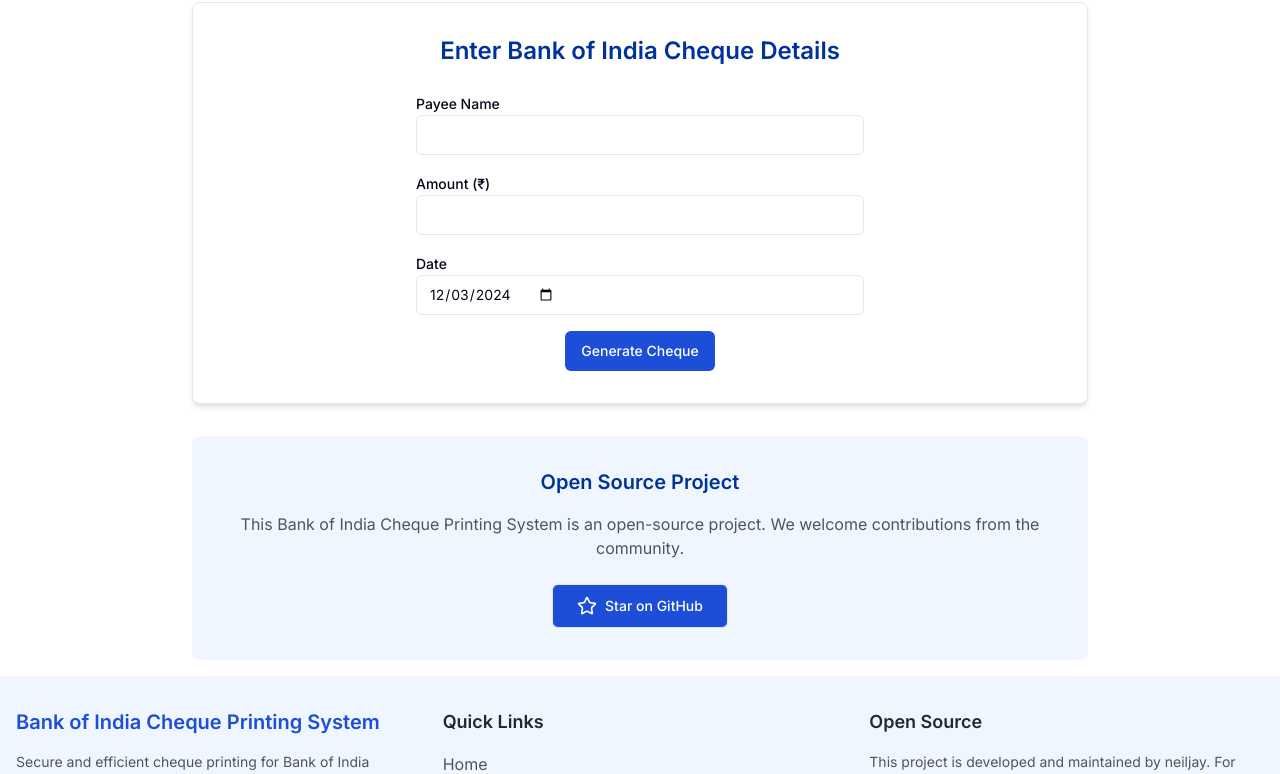
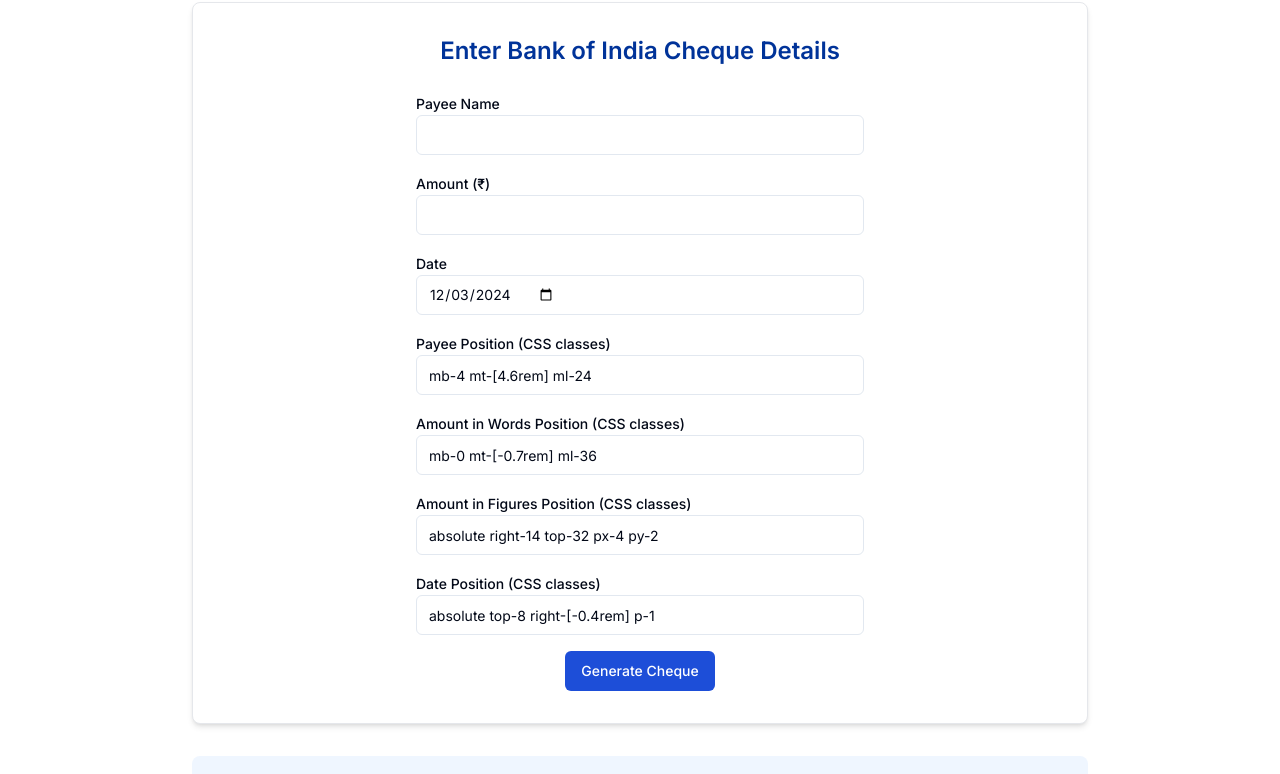
Before and after one commit to neil-jay/boi-cheque-printing-system, a Next.js app: page / in a window 1280 px wide. Shown: the part 356-1130 px from the top of the page. Built offline with nearby package versions, Linux system fonts and the light colour scheme.

Commit message:
feat: Enable user to set custom value

```diff
--- a/components/Cheque.tsx
+++ b/components/Cheque.tsx
@@ -4,10 +4,14 @@ interface ChequeProps {
   payee: string
   amount: string
   date: string
+  payeePosition: string
+  amountWordsPosition: string
+  amountFiguresPosition: string
+  datePosition: string
 }
 
 export const Cheque = forwardRef<HTMLDivElement, ChequeProps>(
-  ({ payee, amount, date }, ref) => {
+  ({ payee, amount, date, payeePosition, amountWordsPosition, amountFiguresPosition, datePosition }, ref) => {
     const formattedAmount = new Intl.NumberFormat('en-IN', {
       minimumFractionDigits: 2,
       maximumFractionDigits: 2
@@ -72,7 +76,7 @@ export const Cheque = forwardRef<HTMLDivElement, ChequeProps>(
         }}
       >
         {/* Date Section */}
-        <div className="absolute top-8 right-[-0.4rem] p-1">
+        <div className={datePosition}>
           <div className="grid grid-cols-8 gap-1">
             {formatDate(date).split('').map((char, i) => (
               <div key={i} className="w-4 h-4 flex items-center justify-center text-xs">
@@ -83,21 +87,21 @@ export const Cheque = forwardRef<HTMLDivElement, ChequeProps>(
         </div>
 
         {/* Payee Name Section */}
-        <div className="mb-4 mt-[4.6rem] ml-24">
+        <div className={payeePosition}>
           <div className="flex-1 uppercase">
             {payee}
           </div>
         </div>
 
         {/* Amount in Words Section */}
-        <div className="mb-0 mt-[-0.7rem] ml-36">
+        <div className={amountWordsPosition}>
           <div className="flex-1">
             {amountInWords}
           </div>
         </div>
 
         {/* Amount in Numbers */}
-        <div className="absolute right-10 top-32 px-4 py-2">
+        <div className={amountFiguresPosition}>
           {formattedAmount}
         </div>
       </div>
--- a/components/ChequeForm.tsx
+++ b/components/ChequeForm.tsx
@@ -7,6 +7,10 @@ interface ChequeData {
   payee: string
   amount: string
   date: string
+  payeePosition: string
+  amountWordsPosition: string
+  amountFiguresPosition: string
+  datePosition: string
 }
 
 interface ChequeFormProps {
@@ -17,7 +21,11 @@ export function ChequeForm({ onSubmit }: ChequeFormProps) {
   const [chequeData, setChequeData] = useState<ChequeData>({
     payee: '',
     amount: '',
-    date: new Date().toISOString().split('T')[0]
+    date: new Date().toISOString().split('T')[0],
+    payeePosition: 'mb-4 mt-[4.6rem] ml-24',
+    amountWordsPosition: 'mb-0 mt-[-0.7rem] ml-36',
+    amountFiguresPosition: 'absolute right-14 top-32 px-4 py-2',
+    datePosition: 'absolute top-8 right-[-0.4rem] p-1'
   })
 
   const handleChange = (e: React.ChangeEvent<HTMLInputElement>) => {
@@ -68,6 +76,50 @@ export function ChequeForm({ onSubmit }: ChequeFormProps) {
             className="max-w-md"
           />
         </div>
+        <div>
+          <Label htmlFor="payeePosition">Payee Position (CSS classes)</Label>
+          <Input
+            id="payeePosition"
+            name="payeePosition"
+            value={chequeData.payeePosition}
+            onChange={handleChange}
+            required
+            className="max-w-md"
+          />
+        </div>
+        <div>
+          <Label htmlFor="amountWordsPosition">Amount in Words Position (CSS classes)</Label>
+          <Input
+            id="amountWordsPosition"
+            name="amountWordsPosition"
+            value={chequeData.amountWordsPosition}
+            onChange={handleChange}
+            required
+            className="max-w-md"
+          />
+        </div>
+        <div>
+          <Label htmlFor="amountFiguresPosition">Amount in Figures Position (CSS classes)</Label>
+          <Input
+            id="amountFiguresPosition"
+            name="amountFiguresPosition"
+            value={chequeData.amountFiguresPosition}
+            onChange={handleChange}
+            required
+            className="max-w-md"
+          />
+        </div>
+        <div>
+          <Label htmlFor="datePosition">Date Position (CSS classes)</Label>
+          <Input
+            id="datePosition"
+            name="datePosition"
+            value={chequeData.datePosition}
+            onChange={handleChange}
+            required
+            className="max-w-md"
+          />
+        </div>
         <div className="flex justify-center">
           <Button type="submit" className="bg-blue-700 hover:bg-blue-800 text-white">Generate Cheque</Button>
         </div>
--- a/components/ChequePrinterClient.tsx
+++ b/components/ChequePrinterClient.tsx
@@ -13,6 +13,10 @@ export default function ChequePrinterClient() {
     payee: string
     amount: string
     date: string
+    payeePosition: string
+    amountWordsPosition: string
+    amountFiguresPosition: string
+    datePosition: string
   } | null>(null)
 
   const chequeRef = useRef<HTMLDivElement>(null)
```
